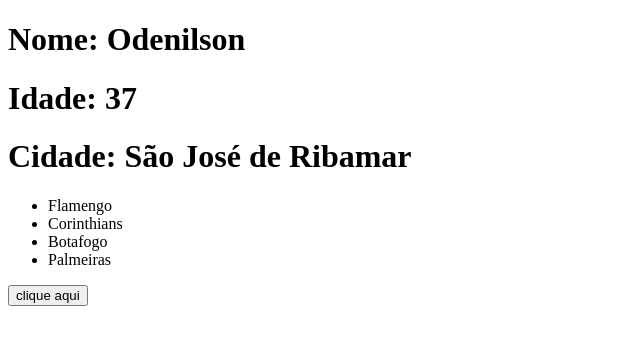
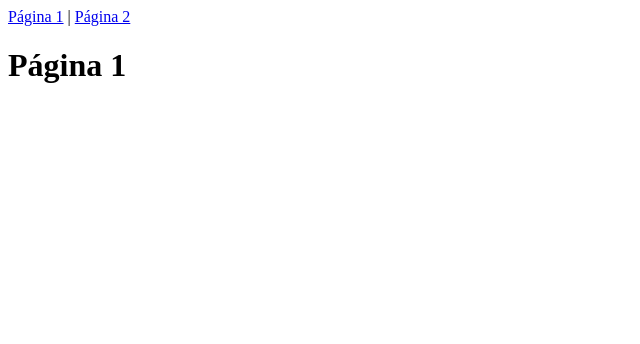
Before and after one commit to odenilsonmarques/curso-vue, a Vue app: page / in a window 1280 px wide. Shown: the top 344 px of the page, without its empty margins (0-640 px from the left). Built offline with nearby package versions, Linux system fonts and the light colour scheme.

Commit message:
estudo sobre rotas

```diff
--- a/src/App.vue
+++ b/src/App.vue
@@ -12,10 +12,11 @@
   // import Exemplo06 from './componentes/Exemplo09Submit.vue';
   // import Exemplo06 from './componentes/Exemplo09-1PreventDefault.vue';
   // import Exemplo06 from './componentes/Exemplo10Lifecycle.vue';
-  import Exemplo11 from './componentes/Exemplo11Props1.vue';
+  // import Exemplo11 from './componentes/Exemplo11Props1.vue';
+  import Exemplo12 from './componentes/Exemplo12Rotas.vue';
 </script>
 
 <!-- HTML -->
  <template>
-    <Exemplo11></Exemplo11>
+    <Exemplo12></Exemplo12>
  </template>
--- /dev/null
+++ b/src/componentes/Exemplo12Rotas.vue
@@ -0,0 +1,43 @@
+<!-- Estrutura extraída do site: https://vuejs.org/guide/scaling-up/routing.html -->
+
+<!-- SCRIPT -->
+<script setup>
+  // Importações do Vue
+  import { ref, computed } from 'vue'
+
+  // Páginas
+  import Pagina1 from './Pagina1.vue'
+  import Pagina2 from './Pagina2.vue'
+  import PaginaErro from './PaginaErro.vue'
+
+  // Criar uma estrutura de rotas, contendo o caminho e o camponente
+  const routes = {
+    '/': Pagina1,
+    '/pagina2': Pagina2,
+    '/404': PaginaErro
+  }
+
+  // Obter o conteúdo a partir da cerquila, exemplo: http://localhost:5173/#/sobre o retorno será: #/sobre
+  const referenciaRota = ref(window.location.hash)
+
+  // Executa a ação quando realizar a navegação entre páginas. Obter o conteúdo a partir da cerquilha
+  window.addEventListener('hashchange', () => {
+    referenciaRota.value = window.location.hash
+  });
+
+  // Função responsável por exibir a página específica
+  const currentView = computed(() => {
+    return routes[referenciaRota.value.slice(1) || '/'] || PaginaErro
+  })
+</script>
+
+<!-- TEMPLATE -->
+<template>
+  <!-- Links -->
+  <a href="#/">Página 1</a>
+  |
+  <a href="#/pagina2">Página 2</a>
+
+  <!-- Exibição das páginas -->
+  <component :is="currentView" />
+</template>
--- /dev/null
+++ b/src/componentes/Pagina1.vue
@@ -0,0 +1,5 @@
+ <!-- Componente Pagina1.vue -->
+<!-- HTML -->
+<template>
+    <h1>Página 1</h1>
+</template>
--- /dev/null
+++ b/src/componentes/Pagina2.vue
@@ -0,0 +1,5 @@
+ <!-- Componente Pagina2.vue -->
+<!-- HTML -->
+<template>
+    <h1>Página 2</h1>
+</template>
--- /dev/null
+++ b/src/componentes/PaginaErro.vue
@@ -0,0 +1,5 @@
+ <!-- Componente PaginaErro.vue -->
+<!-- HTML -->
+<template>
+    <h1>Página não encontrada!</h1>
+</template>
```
